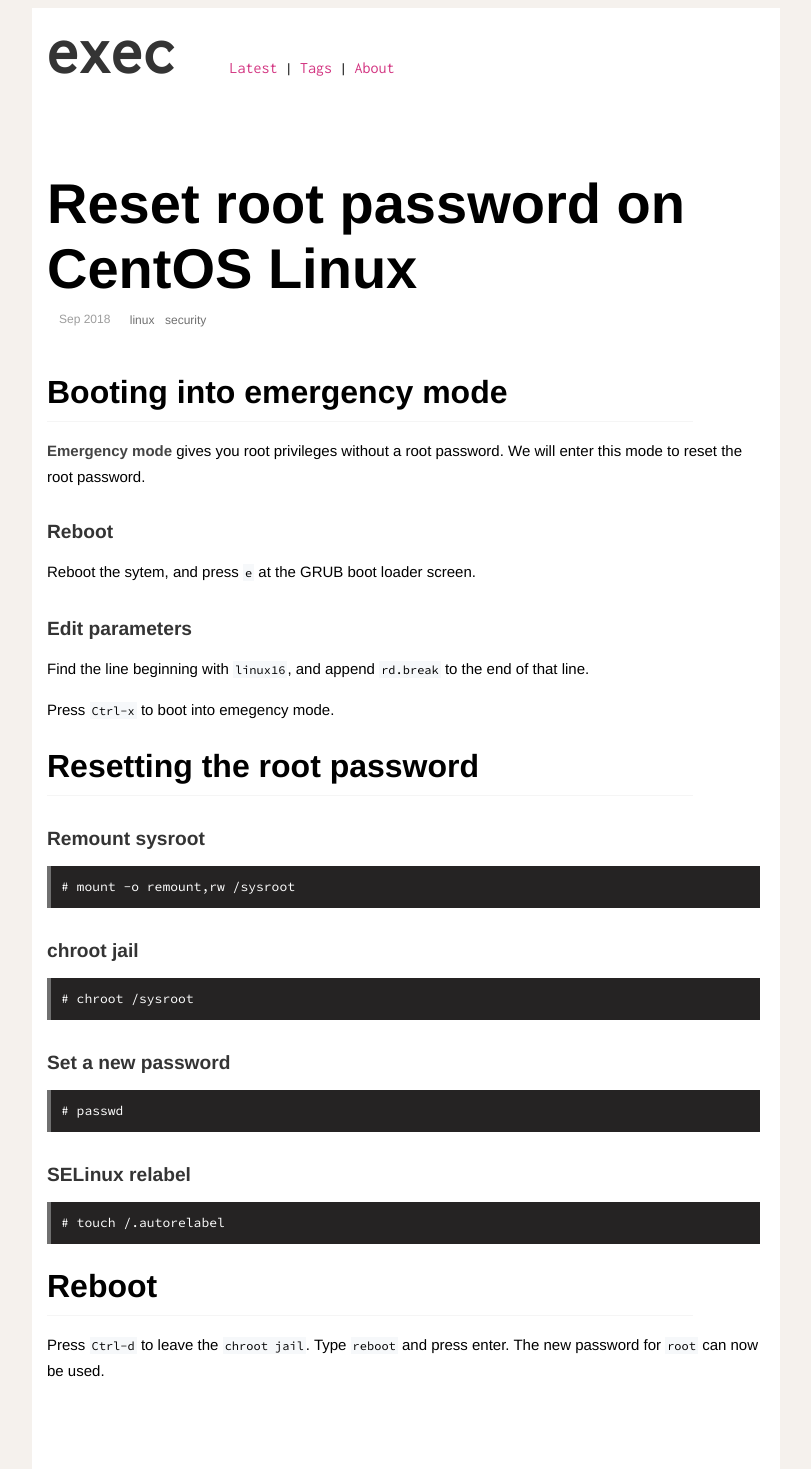
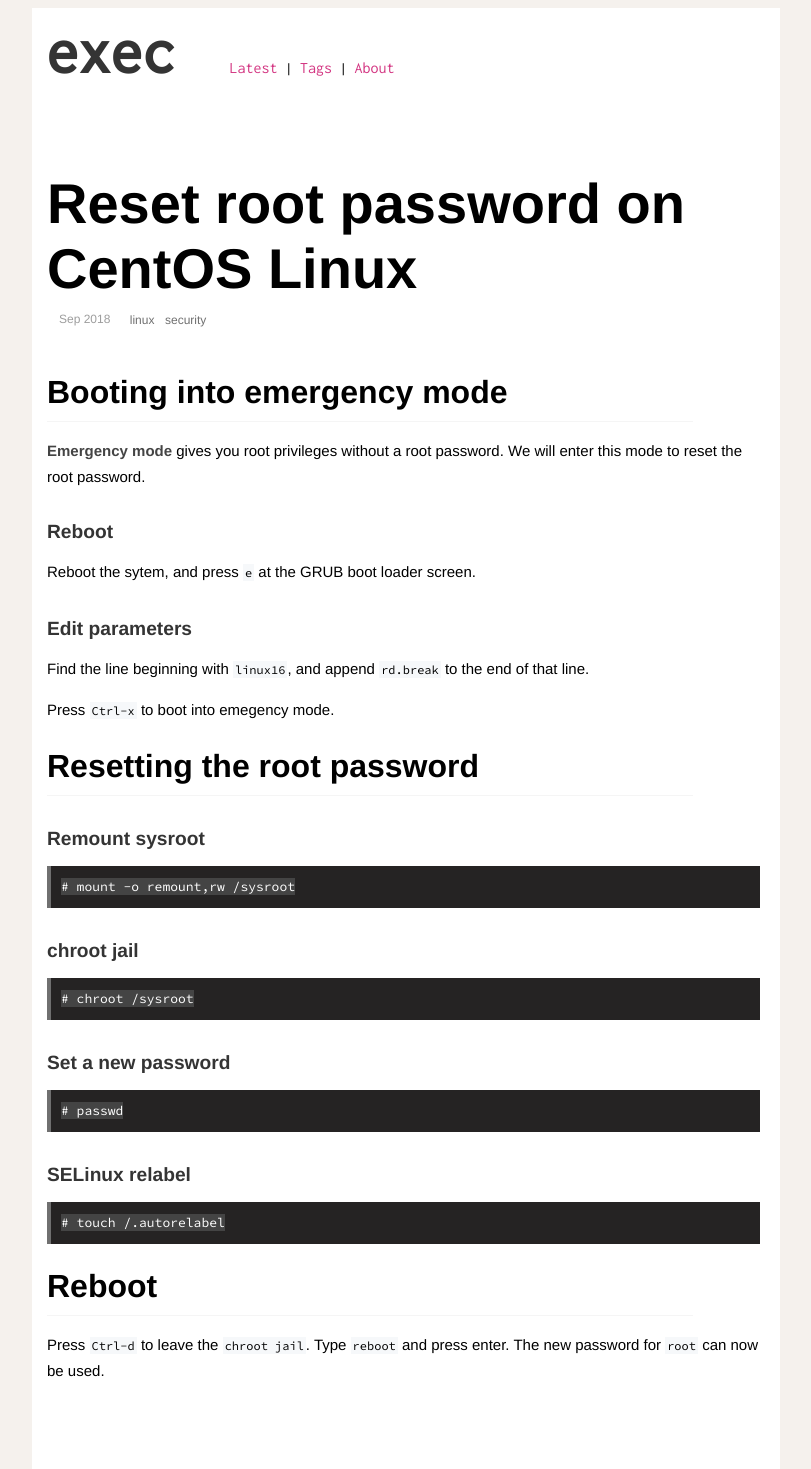
Before and after one commit to execas/execas.github.io, a Jekyll site: the page built from _posts/2018-09-03-reset-root-password-on-centos-linux.md, in a window 1280 px wide. Shown: the whole page, without its empty margins (234-1045 px from the left). Built offline with Jekyll 4.4.1, drawn with Linux system fonts in a browser that asks for light colours.

Commit message:
Update execas.css

```diff
--- a/css/execas.css
+++ b/css/execas.css
@@ -58,11 +58,11 @@
      font-size:13px;
      /*color:#000000;
      background-color: #f6f8fa;*/
-
      color:#ffffff;
      /*background-color:#232c31;*/
-     background-color:#252323;
-     /*color:#ffffff;
+     /*background-color:#252323;*/
+     background-color:#f5f5f5;
+     color:#0000000;
      background-color:#444444;*/
      border-width: 0px;
      border-radius:0px;
```
